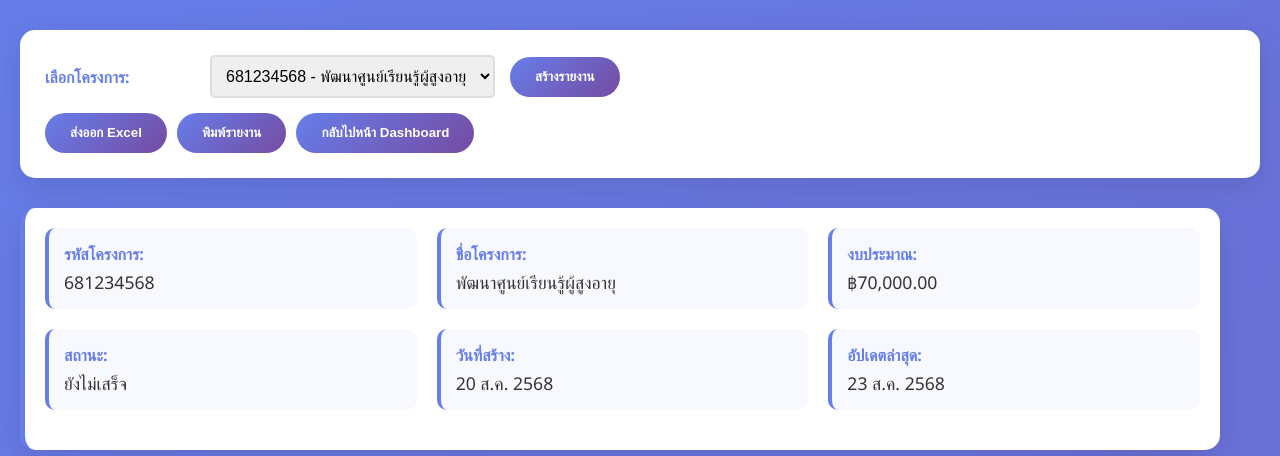
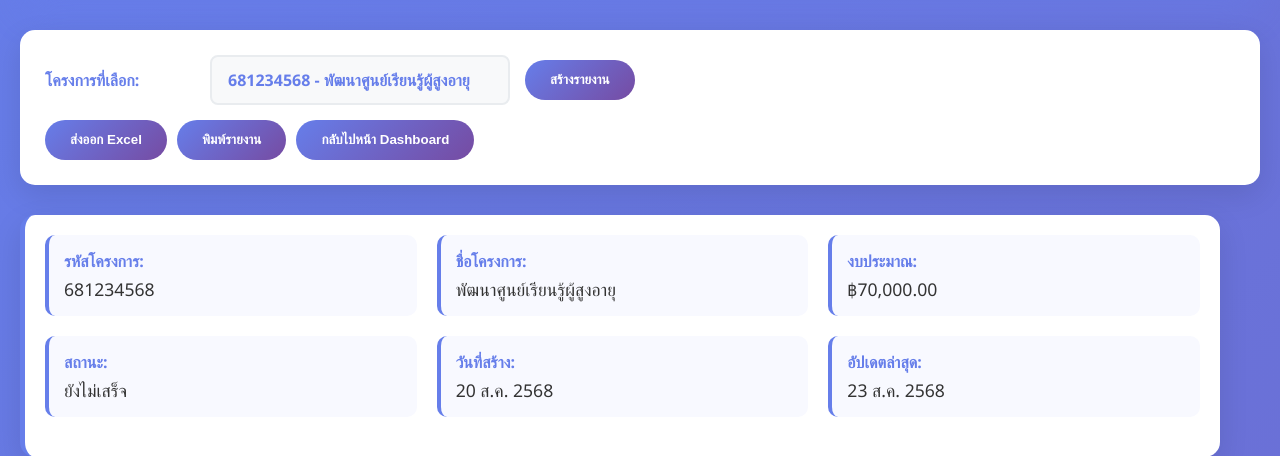
Before and after one commit to sunksun/sroiv4, a PHP site: page /sroi-expost/index.php in a window 1280 px wide. Shown: the part 169-625 px from the top of the page. Run offline with PHP 8.4, Linux system fonts and the light colour scheme; a user stored in the database is signed in; data comes from the database, SQL or seed files in the repository; tables that the repository leaves empty hold one stand-in row (values such as "Sample post").

Commit message:
ช่วงค่ำวันอาทิตย์ที่ 24 สค 68

```diff
--- a/admin/index.php
+++ b/admin/index.php
@@ -23,7 +23,7 @@ $system_stats_query = "SELECT
                          (SELECT COUNT(*) FROM users WHERE is_active = 1) as active_users,
                          (SELECT COUNT(*) FROM projects) as total_projects,
                          (SELECT COUNT(*) FROM projects WHERE status = 'completed') as completed_projects,
-                         (SELECT COUNT(*) FROM impact_chains) as total_chains,
+                         (SELECT COUNT(*) FROM social_impact_pathway) as total_chains,
                          (SELECT COUNT(*) FROM projects WHERE created_at >= DATE_SUB(NOW(), INTERVAL 7 DAY)) as projects_this_week";
 
 $system_stats_result = mysqli_query($conn, $system_stats_query);
@@ -301,7 +301,7 @@ $user_full_name = $_SESSION['full_name_th'] ?? $_SESSION['username'];
                         <i class="fas fa-link"></i>
                     </div>
                     <div class="stat-number"><?php echo number_format($system_stats['total_chains']); ?></div>
-                    <div class="stat-label">Impact Chains</div>
+                    <div class="stat-label">Impact Pathways</div>
                     <small class="text-muted">
                         <i class="fas fa-calendar-week me-1"></i><?php echo $system_stats['projects_this_week']; ?> โครงการสัปดาห์นี้
                     </small>
--- a/sroi-expost/assets/css/styles.css
+++ b/sroi-expost/assets/css/styles.css
@@ -311,6 +311,26 @@ body {
     border: 2px solid #ddd;
     border-radius: 5px;
     font-size: 1em;
+}
+
+.project-display {
+    background: #f8f9fa;
+    border: 2px solid #e9ecef;
+    border-radius: 8px;
+    padding: 12px 16px;
+    font-size: 1em;
+    color: #495057;
+    min-width: 300px;
+}
+
+.project-display strong {
+    color: #667eea;
+    font-weight: 600;
+}
+
+.project-display em {
+    color: #6c757d;
+    font-style: italic;
 }
 
 .control-group select:focus,
--- a/sroi-expost/components/project-selector.php
+++ b/sroi-expost/components/project-selector.php
@@ -7,16 +7,16 @@ $selected_project = $selected_project_id ? getProjectById($conn, $selected_proje
 
 <div class="controls">
     <div class="control-group">
-        <label for="projectSelect">เลือกโครงการ:</label>
-        <select id="projectSelect" onchange="selectProject(this.value)">
-            <option value="">-- เลือกโครงการ --</option>
-            <?php foreach ($projects as $project): ?>
-                <option value="<?php echo $project['id']; ?>"
-                        <?php echo $selected_project_id == $project['id'] ? 'selected' : ''; ?>>
-                    <?php echo htmlspecialchars($project['project_code'] . ' - ' . $project['name']); ?>
-                </option>
-            <?php endforeach; ?>
-        </select>
+        <label>โครงการที่เลือก:</label>
+        <?php if ($selected_project): ?>
+            <div class="project-display">
+                <strong><?php echo htmlspecialchars($selected_project['project_code'] . ' - ' . $selected_project['name']); ?></strong>
+            </div>
+        <?php else: ?>
+            <div class="project-display">
+                <em>ไม่พบโครงการ</em>
+            </div>
+        <?php endif; ?>
         <button class="btn" onclick="generateReport()">สร้างรายงาน</button>
     </div>
 </div>
```
Also changed, not shown: impact_pathway/cost.php (+4 -15 lines), impact_pathway/impact_pathway.php (+6 -29 lines), impact_pathway/with-without.php (+4 -15 lines).
